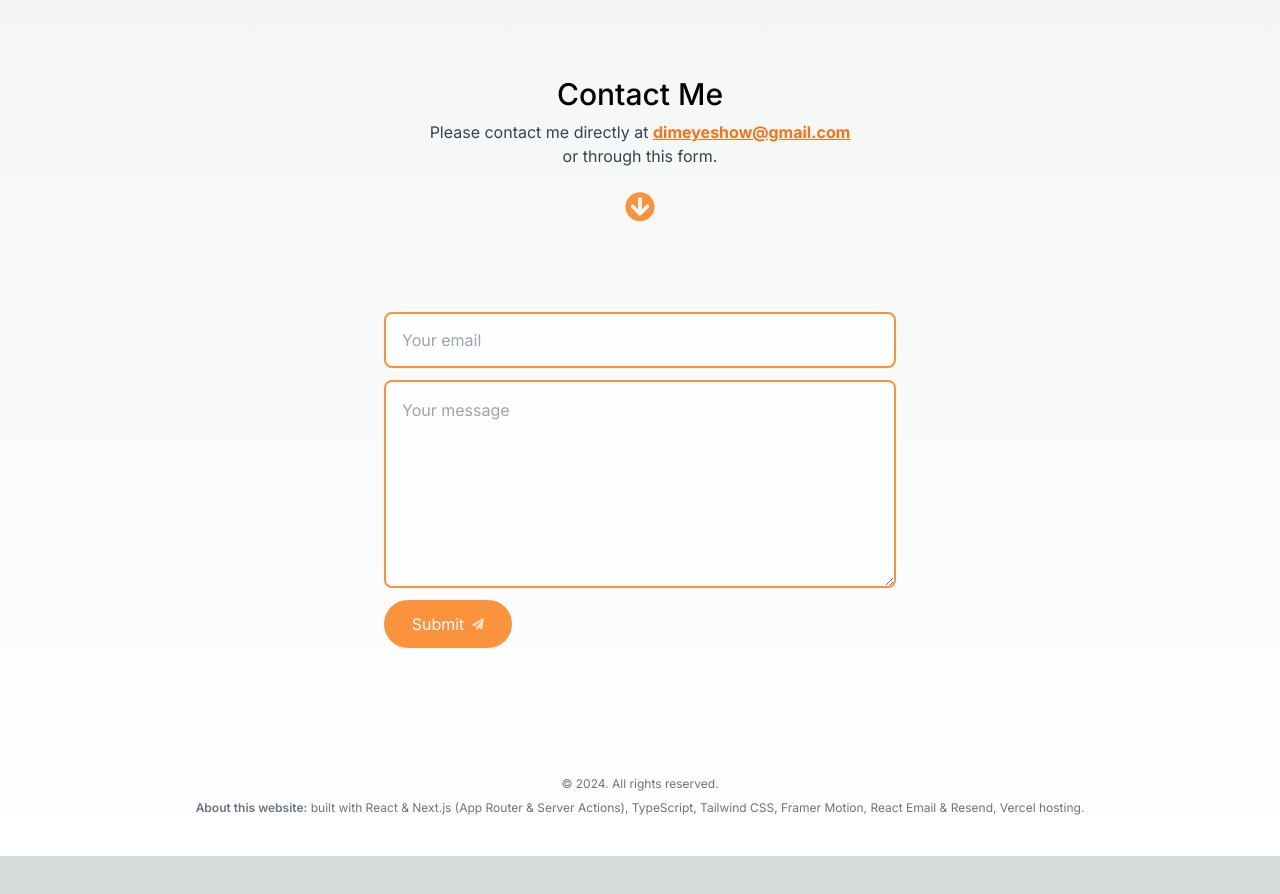
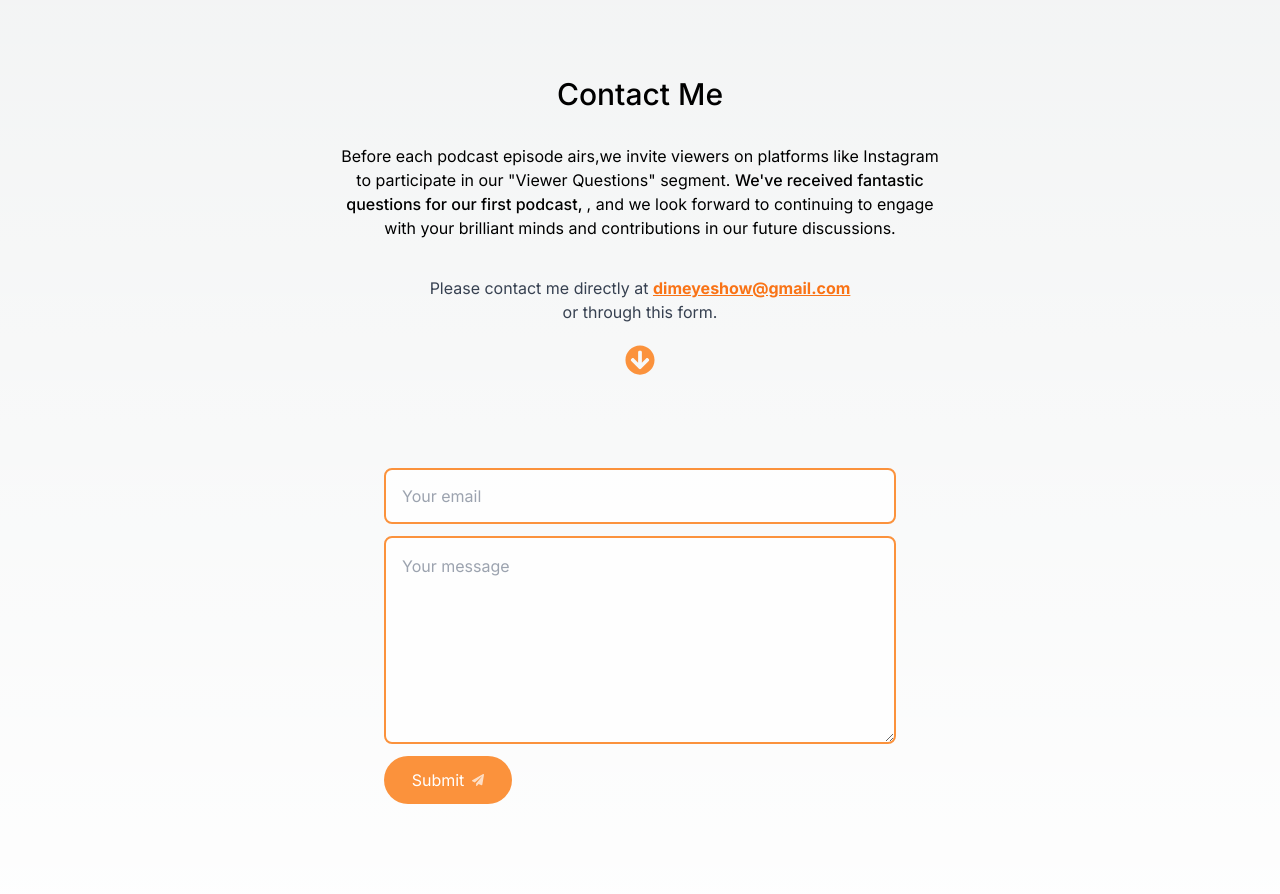
Before and after one commit to BrianBeilby/Purneet-Website, a Next.js app: page / in a window 1280 px wide. Shown: the part 2440-3334 px from the top of the page. Before the commit the page ends 3296 px from the top, so only its background shows below. Built offline with nearby package versions, Linux system fonts and the light colour scheme; no server answers.

Commit message:
Update Contact.tsx

```diff
--- a/src/components/Contact.tsx
+++ b/src/components/Contact.tsx
@@ -46,7 +46,13 @@ export default function Contact() {
       >
         <h2 className="text-3xl font-medium capitalize mb-8 text-center">Contact me</h2>
 
-        <p className="text-gray-700 -mt-6 dark:text-white/80" style={{ textAlign: "center" }}>
+        <p className="mb-3">
+        Before each podcast episode airs,we invite viewers on platforms like Instagram to participate in our "Viewer Questions" segment.{" "}
+                <span className="font-medium"> We've received fantastic questions for our first podcast, </span>,
+                and we look forward to continuing to engage with your brilliant minds and contributions in our future discussions.{" "}
+            </p>
+
+        <p className="text-gray-700 mt-6 dark:text-white/80" style={{ textAlign: "center" }}>
           Please contact me directly at{" "}
           <a className="text-orange-500 font-bold underline" href="mailto:dimeyeshow@gmail.com">
             dimeyeshow@gmail.com
```
